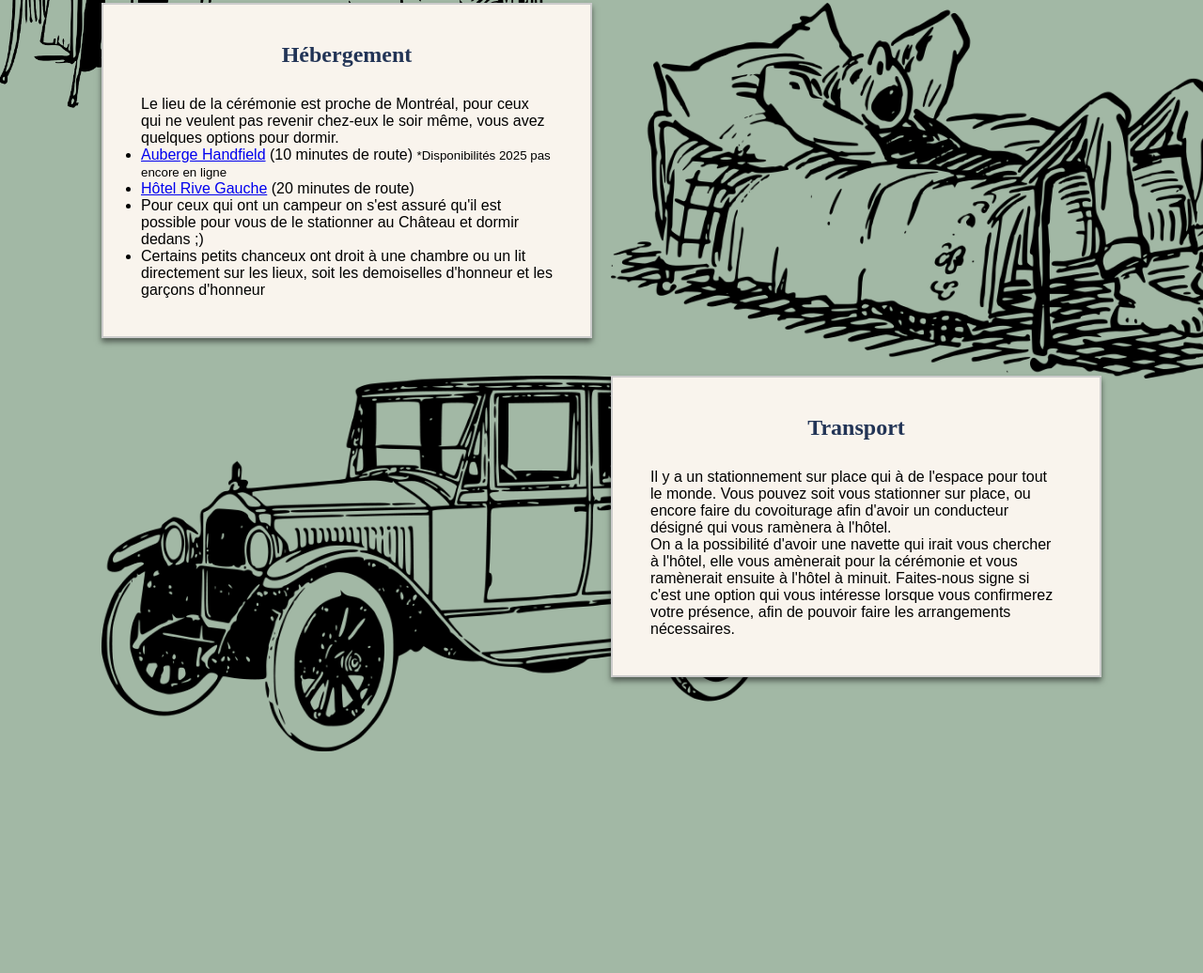
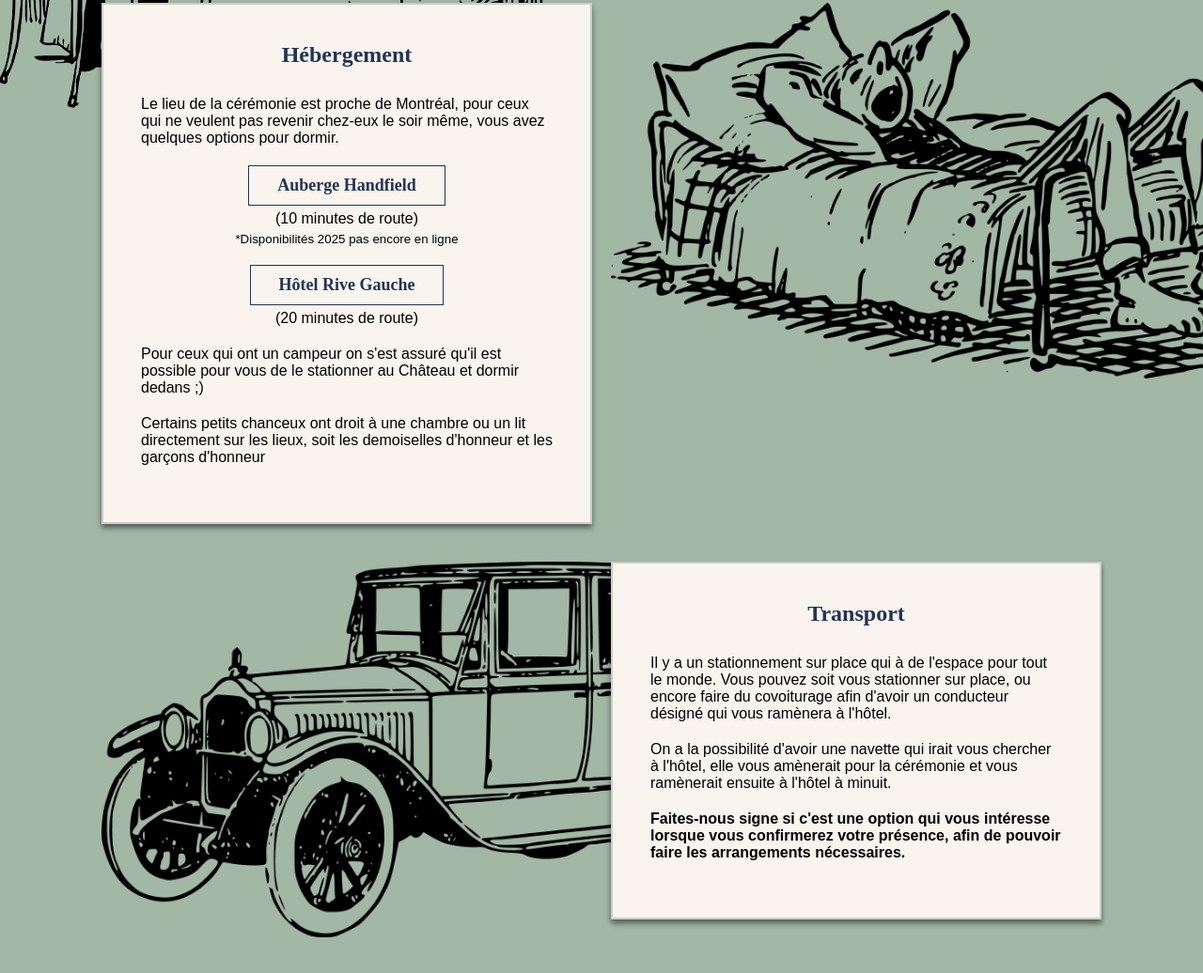
Before and after one commit to davidgilbert35/davidgilbert35.github.io, a plain HTML site: page index.html in a window 1280 px wide. Shown: the part 1536-2572 px from the top of the page at 94% size. Before the commit the page ends 2377 px from the top, so only its background shows below. Drawn offline with Linux system fonts and the light colour scheme; a web font is replaced by a local one.

Commit message:
adjusted last two detail card

```diff
--- a/index.html
+++ b/index.html
@@ -85,8 +85,13 @@
 				</p>
 				<p>
 					On a la possibilité d'avoir une navette qui irait vous chercher à l'hôtel, elle vous amènerait pour la
-					cérémonie et vous ramènerait ensuite à l'hôtel à minuit. Faites-nous signe si c'est une option qui vous
-					intéresse lorsque vous confirmerez votre présence, afin de pouvoir faire les arrangements nécessaires.
+					cérémonie et vous ramènerait ensuite à l'hôtel à minuit.
+				</p>
+				<p>
+					<b>
+						Faites-nous signe si c'est une option qui vous intéresse lorsque vous confirmerez votre présence, afin de
+						pouvoir faire les arrangements nécessaires.
+					</b>
 				</p>
 			</div>
 		</div>
--- a/styles.css
+++ b/styles.css
@@ -112,6 +112,7 @@ body {
 	color: #223456;
 	font-size: 24px;
 	margin: 5px 0;
+	font-family: 'Poltawski Nowy';
 }
 
 .location {
@@ -198,7 +199,35 @@ h2 {
 	text-decoration: underline;
 	transition: 0.2s ease;
 }
-.sleep {
+.sleep p {
+	margin: 20px 0;
 }
-.transportation {
+.sleep ul {
+	list-style: none;
 }
+.sleep li {
+	display: flex;
+	flex-direction: column;
+	margin: 20px 0;
+	align-items: center;
+	gap: 5px;
+}
+.sleep a {
+	padding: 10px 30px;
+	border: 1px solid #223456;
+	color: #223456;
+	text-decoration: none;
+	width: fit-content;
+	font-family: 'Poltawski Nowy';
+	font-weight: bold;
+	font-size: 18px;
+	transition: 0.2s ease;
+}
+.sleep a:hover {
+	background-color: #223456;
+	color: white;
+	transition: 0.2s ease;
+}
+.transportation p {
+	margin: 20px 0;
+}
```
